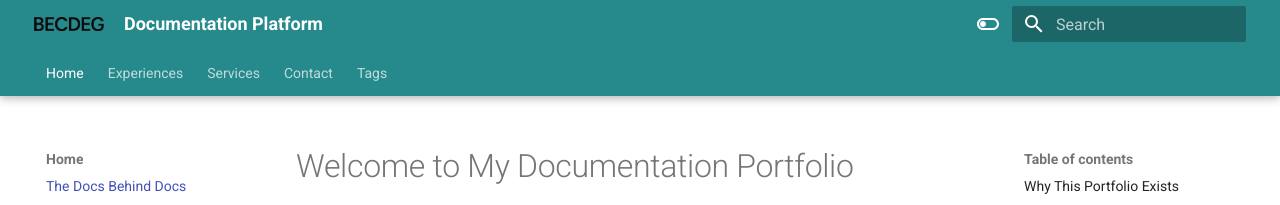
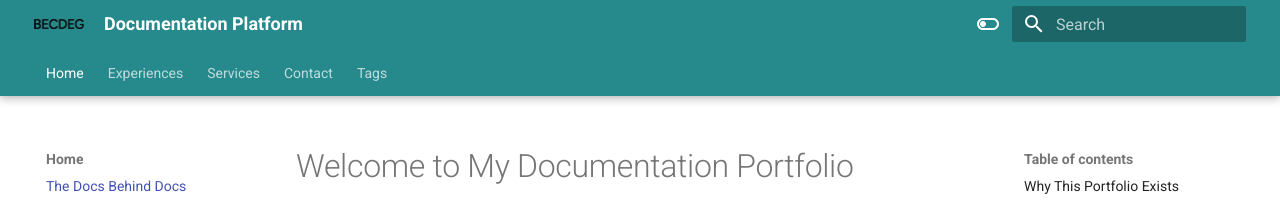
Before and after one commit to harshkanth/Becdeg-docs, an MkDocs documentation site: the page built from docs/index.md, in a window 1280 px wide. Shown: the top 205 px of the page. Built offline with MkDocs 1.6.1 and Material for MkDocs 9.7.7, drawn with Linux system fonts in a browser that asks for light colours.

Commit message:
logo updates

```diff
--- a/docs/extra.css
+++ b/docs/extra.css
@@ -30,7 +30,7 @@
 .md-header .md-logo {
     display: block !important;             /* Make sure it's treated as a block element */
     max-width: 100% !important;            /* Prevent overflowing */
-    width: 70px !important;               /* Force width to 550px */
+    width: 50px !important;               /* Force width to 550px */
     height: auto !important;               /* Maintain aspect ratio */
     margin: 10px auto !important;          /* Center the logo with spacing */
     padding: 0 !important;                 /* Remove any padding */
```
